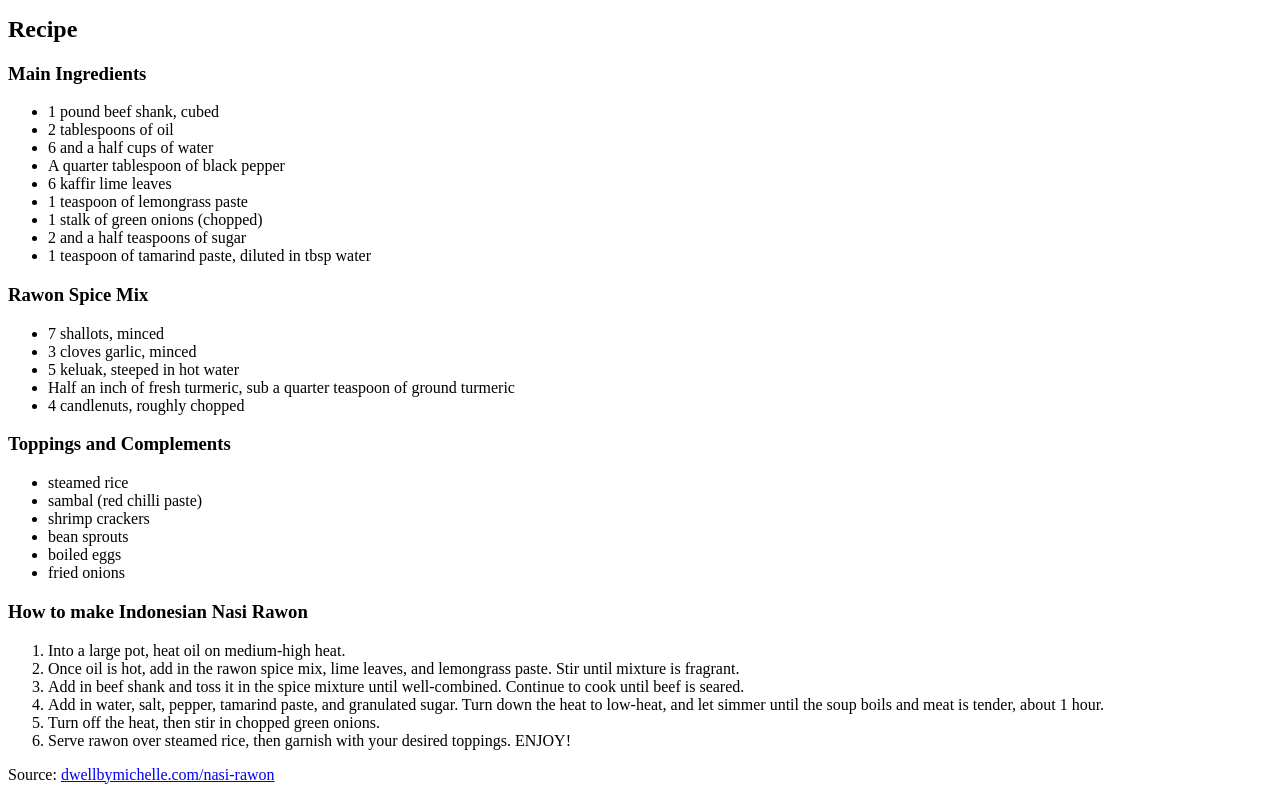
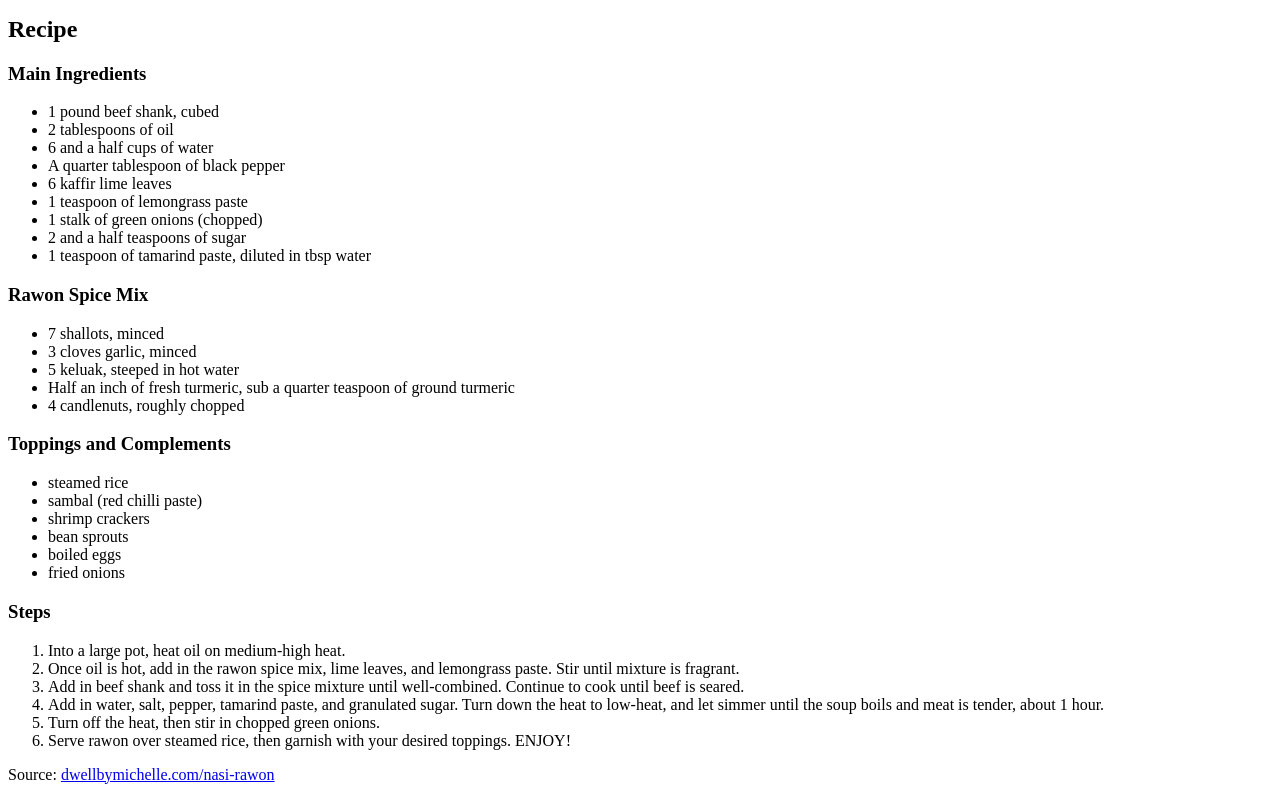
Before and after one commit to freelancehenson/odin-recipes, a plain HTML site: page recipes/rawon.html in a window 1280 px wide. Shown: the part 375-1175 px from the top of the page. Drawn offline with Linux system fonts and the light colour scheme.

Commit message:
Change What To Do to Steps
Followed project instructions by using the term Steps to preface the steps of the recipe

```diff
--- a/recipes/rawon.html
+++ b/recipes/rawon.html
@@ -41,7 +41,7 @@
         <li>boiled eggs</li>
         <li>fried onions</li>
     </ul>
-    <h3> How to make Indonesian Nasi Rawon</h3>
+    <h3> Steps</h3>
     <ol>
         <li>Into a large pot, heat oil on medium-high heat.</li>
         <li>Once oil is hot, add in the rawon spice mix, lime leaves, and lemongrass paste. Stir until mixture is fragrant.</li>
```
Also changed, not shown: recipes/sisig.html (+1 -1 lines), recipes/tahutelor.html (+1 -1 lines).
